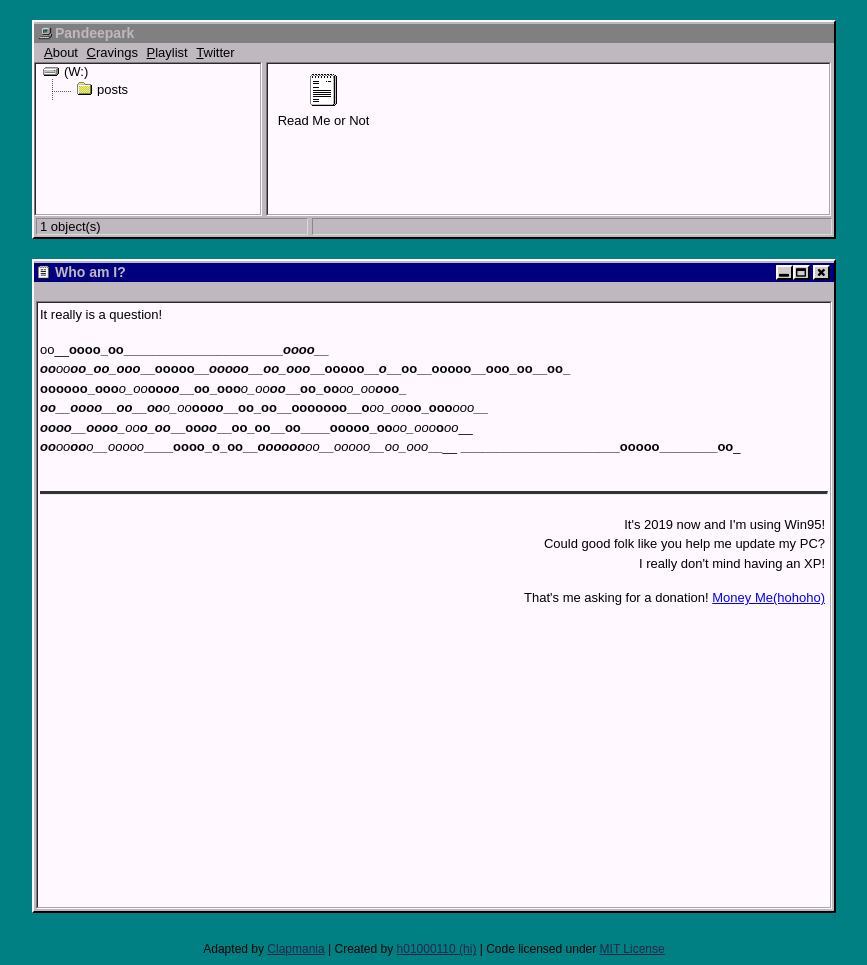
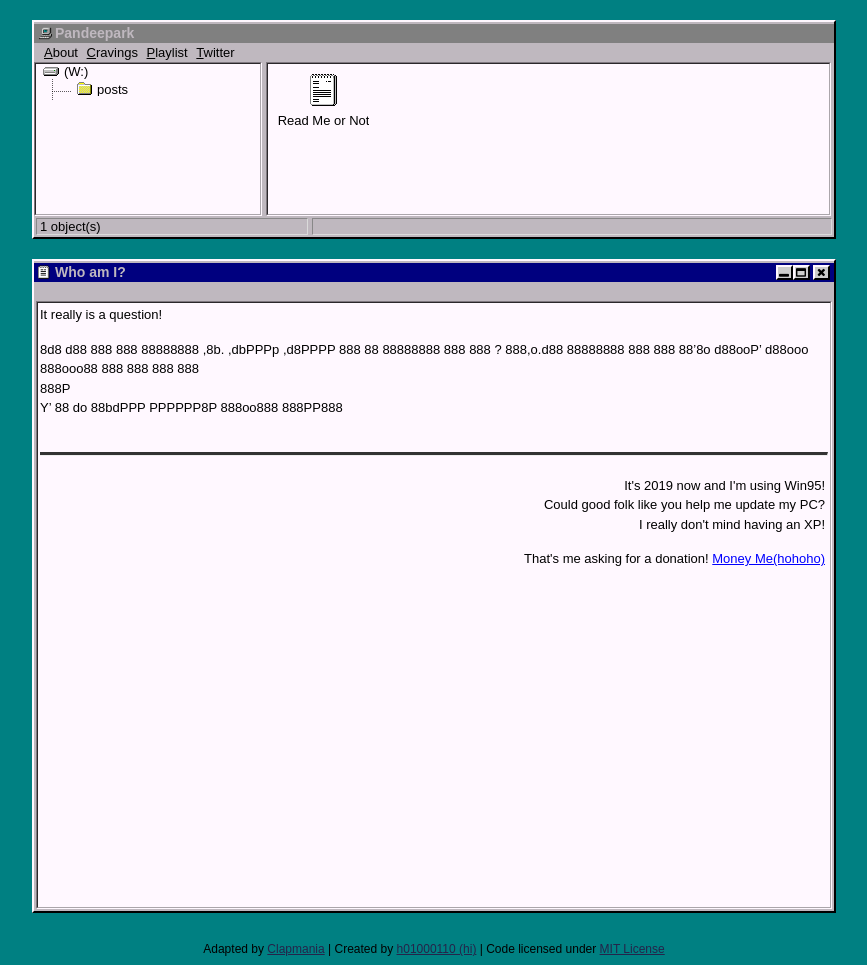
Before and after one commit to clapmania/clapmania.github.io, a Jekyll site: the page built from me/index.md, in a window 1280 px wide. Shown: the whole page, without its empty margins (206-1073 px from the left). Built offline with Jekyll 4.4.1, drawn with Linux system fonts in a browser that asks for light colours.

Commit message:
Update index.md

```diff
--- a/me/index.md
+++ b/me/index.md
@@ -5,10 +5,7 @@ title: Who am I?
 
 It really is a question!
 
-oo____oo____oo_oo_______________________________________________________________________oooo__
-oo____oo____oo_oo_ooo___ooooo_______ooooo__oo_ooo___ooooo_______o___oo__ooooo__oo____o_oo__oo_
-oo____oo____oo_ooo___o_oo___oo_____oo___oo_ooo___o_oo____o______o___oo_oo___oo_oo____o_____oo_
-_oo__oooo__oo__oo____o_oo___oo_____oo___oo_oo______ooooooo______o___oo_oo___oo_oo____o___ooo__
-__oooo__oooo___oo____o_oo___oo_____oo___oo_oo______oo____________ooooo_oo___oo_ooo___o___oo___
-___oo____oo____oo____o__ooooo_______oooo_o_oo_______ooooo______o____oo__ooooo__oo_ooo_________
-________________________________________________________________ooooo____________________oo___
+8d8   d88 888  888 88888888   ,8b.       ,dbPPPp   ,d8PPPP   888   88 88888888 888  888 ?
+888,o.d88 88888888 888  888   88'8o      d88ooP'   d88ooo    888ooo88 888  888 888  888
+888P`Y8b8 88P  888 888  888   88PPY8.  ,88' P'   ,88'              88 888  888 888  888
+88P   YP8 88P  888 888oo888   8b   `Y' 88  do    88bdPPP     PPPPPP8P 888oo888 888PP888
```
